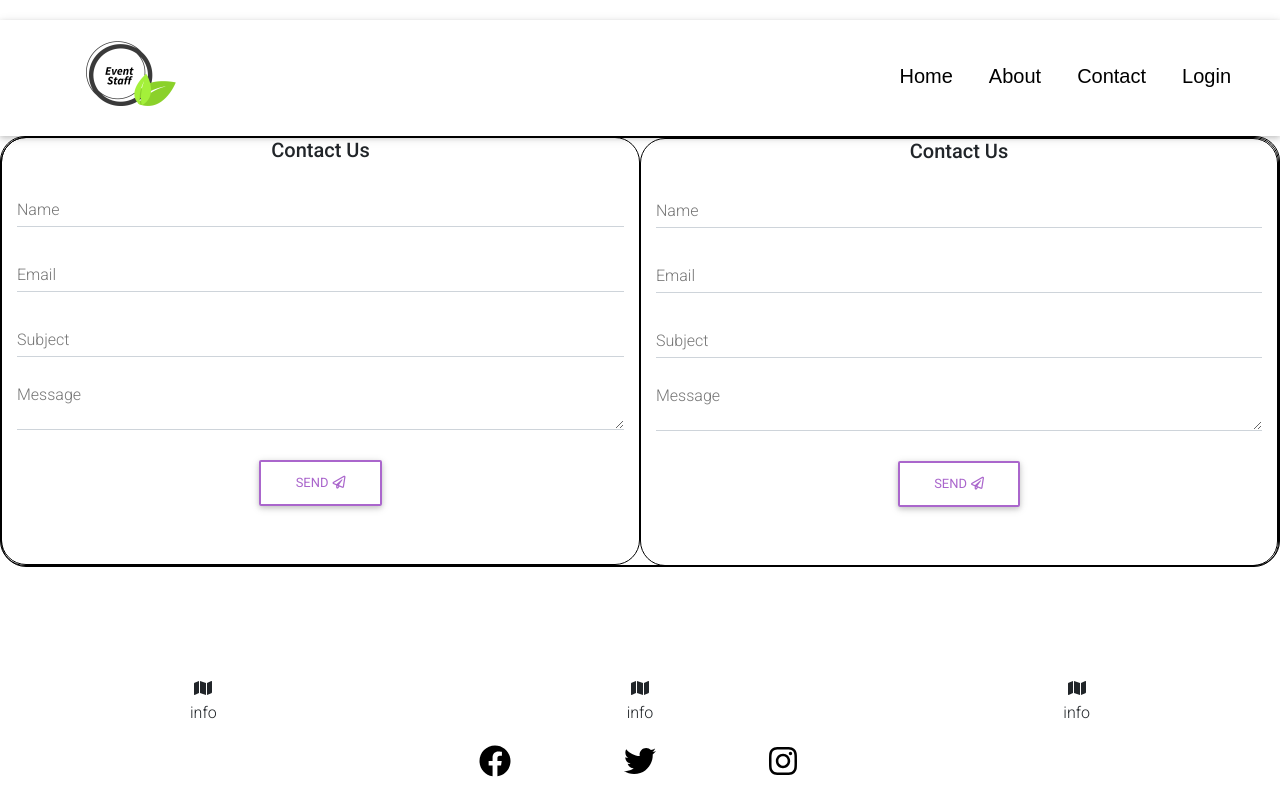
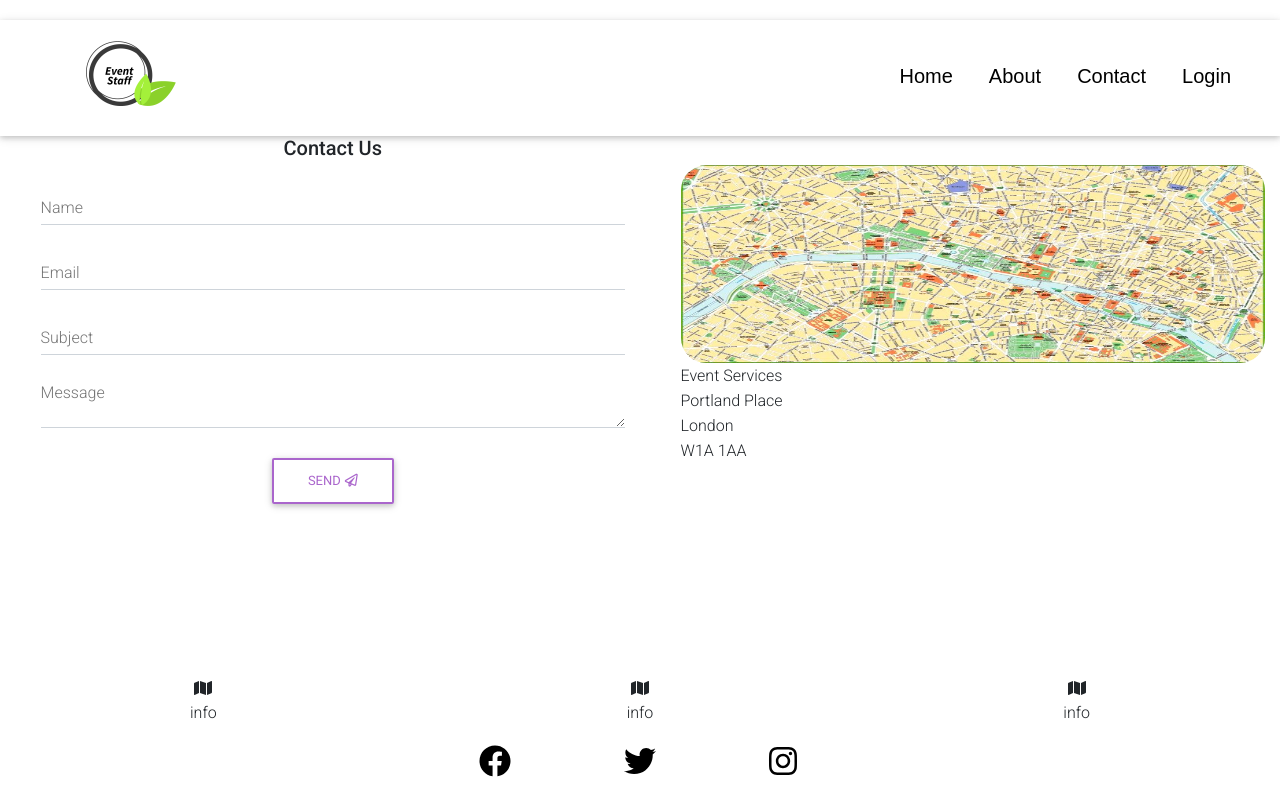
Before and after one commit to EnterpriseBoy/Magiweb, a React (Create React App) app: page /Contact in a window 1280 px wide. Built offline with nearby package versions, Linux system fonts and the light colour scheme.

Commit message:
form layout with map

```diff
--- a/src/CSS/App.css
+++ b/src/CSS/App.css
@@ -137,25 +137,28 @@ Link Link:hover{
   flex-flow: column;
 }
 
-.contactForm,.contactFormMap{
+.contactPage{
   flex-grow : 1;
   height: 430px;
-  border-radius: 25px;
-  border-width: 1px;
-  border-color: black;
-  border-style: solid;
 }
 
-.contactFormDetails{
+.contactForm,.contactDetails{
   float: left;
-  width:50%;
+  width:48%;
+  margin-left: 2%;
   height: 100%;
-  border-radius: 25px;
-  border-width: 1px;
-  border-color: black;
-  border-style: solid;
 }
 
+.contactMap{
+  margin-top: 5%;
+  width: 100%;
+  height: 40%;
+  border-radius: 25px;
+}
+.contactMapText{
+  margin-top: 1px;
+  text-align: left;
+}
 input.form-control.validate.ContactInput{
   margin-bottom: 0px;
 }
--- a/src/Components/Pages/Contact/contact.js
+++ b/src/Components/Pages/Contact/contact.js
@@ -8,11 +8,9 @@ function Contact() {
   return (
     <div className="App">
       <div className="flex-container">
-        <div className="contactForm">
+        <div className="contactPage">
           <ContactForm/>
-          <div className="contactFormMap">
-              <ContactMap/>
-          </div>
+          <ContactMap/>
         </div>
       </div>
     </div>
--- a/src/Components/Pages/Contact/contactForm.js
+++ b/src/Components/Pages/Contact/contactForm.js
@@ -3,7 +3,7 @@ import { MDBContainer, MDBRow, MDBCol, MDBInput, MDBBtn,MDBIcon } from 'mdbreact
 
 function ContactForm() {
   return (
-    <div className="contactFormDetails">
+    <div className="contactForm">
       <MDBContainer>
           <MDBRow>
               <MDBCol md="12">
--- a/src/Components/Pages/Contact/contactMap.js
+++ b/src/Components/Pages/Contact/contactMap.js
@@ -1,26 +1,18 @@
 import React from 'react';
+import Map from '../../../assets/Citymap.jpg';
 import { MDBContainer, MDBRow, MDBCol, MDBInput, MDBBtn,MDBIcon } from 'mdbreact';
 
 function ContacatMap() {
   return (
-    <div className="contactFormDetails">
+    <div className="contactDetails">
       <MDBContainer>
           <MDBRow>
               <MDBCol md="12">
-              <form>
-                  <p className="h5 text-center mb-4">Contact Us</p>
-                  <div className="grey-text">
-                    <MDBInput className="ContactInput" label="Name" group type="text" validate error="wrong" success="right" />
-                    <MDBInput className="ContactInput" label="Email" group type="email" validate error="wrong" success="right" />
-                    <MDBInput className="ContactInput" label="Subject" group type="text" validate error="wrong" success="right" />
-                    <MDBInput className="ContactInput" type="textarea" rows="2" label="Message" />
-                  </div>
-                  <div className="text-center">
-                  <MDBBtn outline color="secondary">Send
-                      <MDBIcon far icon="paper-plane" className="ml-1" />
-                  </MDBBtn>
-                  </div>
-              </form>
+                  <img className="contactMap" src={Map} alt="Map" />
+                  <div className="contactMapText">Event Services</div>
+                  <div className="contactMapText">Portland Place</div>
+                  <div className="contactMapText"> London</div>
+                  <div className="contactMapText">W1A 1AA</div>
               </MDBCol>
           </MDBRow>
       </MDBContainer>
```
Also changed, not shown: src/assets/Citymap.jpg (added).
